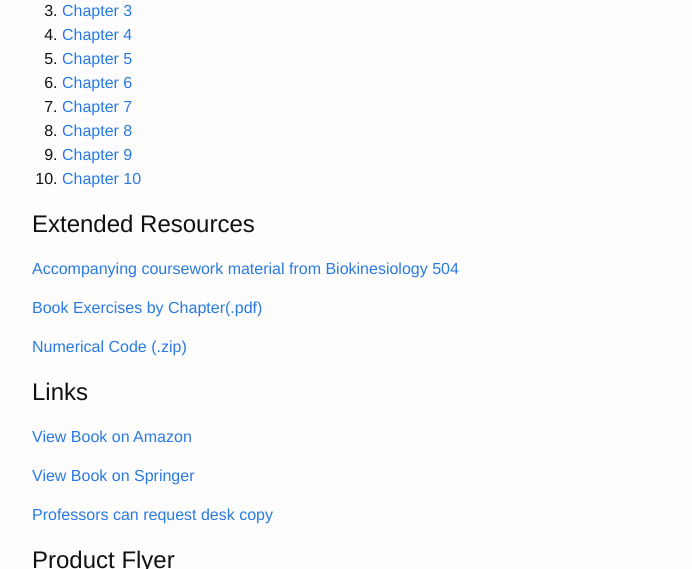
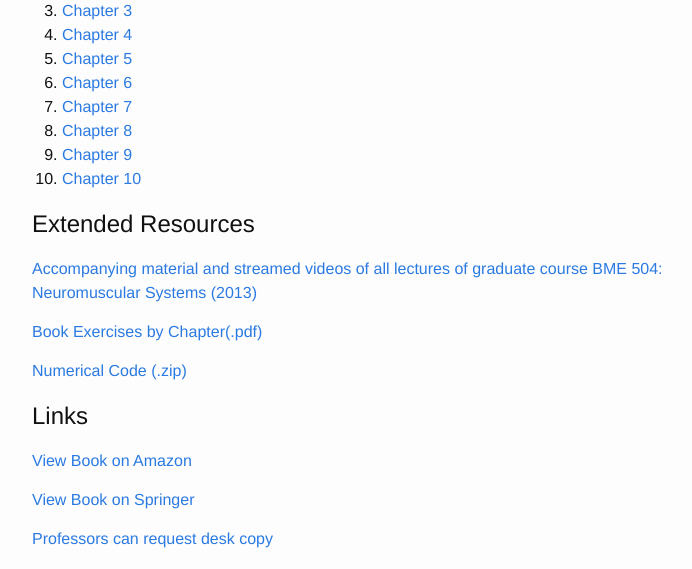
Before and after one commit to usc-bbdl/usc-bbdl.github.io, a Jekyll site: the page built from fundamentals.markdown, in a window 1280 px wide and 900 px high, scrolled down 579 px, cut to the strip 0-569 px from the top of the window. Shown: the whole strip, without its empty margins (238-930 px from the left). Built offline with Jekyll 4.4.1, drawn with Linux system fonts in a browser that asks for light colours.

Commit message:
changed reference to BME 504

```diff
--- a/fundamentals.markdown
+++ b/fundamentals.markdown
@@ -23,7 +23,7 @@
 
 
 #Extended Resources
-[Accompanying coursework material from Biokinesiology 504](http://bbdl.usc.edu/BMEBKN504.php)
+[Accompanying material and streamed videos of all lectures of graduate course BME 504: Neuromuscular Systems (2013)](http://bbdl.usc.edu/BMEBKN504.php)
 
 [Book Exercises by Chapter(.pdf)](https://github.com/usc-bbdl/usc-bbdl.github.io/files/72510/Exercises_V1_0.pdf)
 
```
